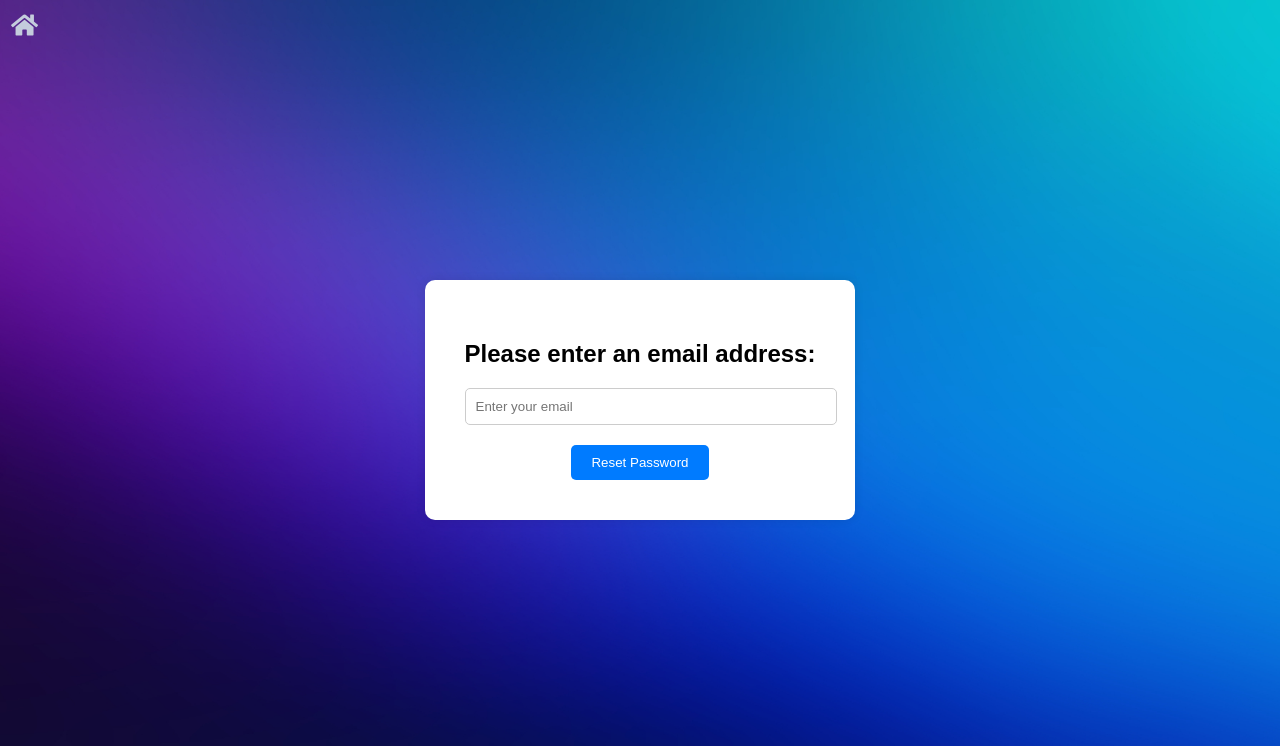
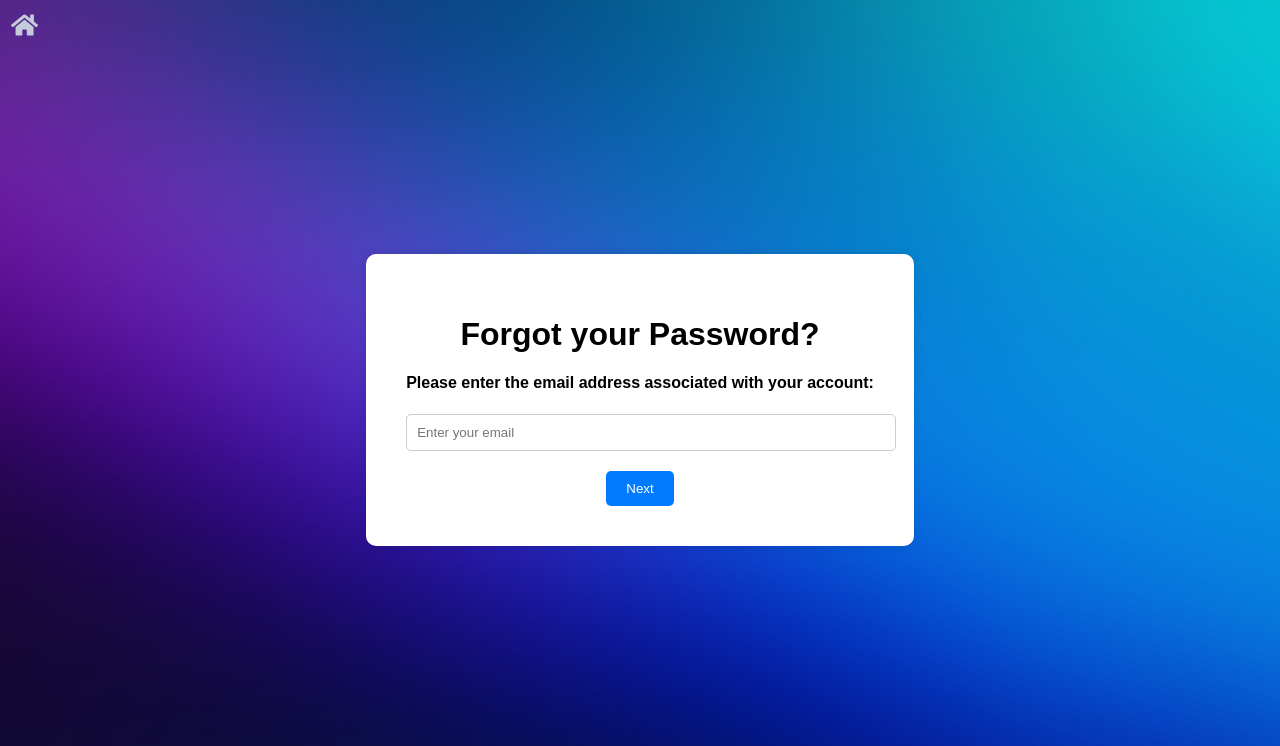
Before and after one commit to RabihZeineddine/carsRus, a Flask app: page /forgot-password in a window 1280 px wide. Shown: the top 746 px of the page. Run offline with Flask 3, Linux system fonts and the light colour scheme.

Commit message:
Forgot Password Now working

```diff
--- a/app.py
+++ b/app.py
@@ -1,7 +1,7 @@
 from flask import Flask, render_template, request, redirect, url_for, session, jsonify
 from car_data import cars
-import json, random, string, atexit, smtplib
 from email.mime.text import MIMEText
+import json, random, string, atexit, smtplib, time
 
 # flask stuff
 app = Flask(__name__)
@@ -19,8 +19,9 @@ def login():
         email = request.form['email']
         password = request.form['password']
 
+        # load users from user.json
+        users = load_users()
         # finds user with matching email and password
-        users = load_users()
         user = next((user for user in users if user['Email'] == email and user['Password'] == password), None)
 
         # checks session data against user input fields
@@ -29,7 +30,7 @@ def login():
             return redirect(url_for('index'))
         # error if no matching user found
         else:
-            return "Invalid email or password. Please try again."
+            return "Invalid email or password. Please redirect back and try again."
 
     return render_template('login.html')
 
@@ -73,9 +74,47 @@ def signup():
     # render signup screen
     return render_template('signup.html')
 
-@app.route('/forgot-password')
+@app.route('/forgot-password', methods=['GET', 'POST'])
 def forgot_password():
+    if request.method == 'POST':
+        # get email from form and load user data
+        email = request.form.get('email')
+        users = load_users()
+
+        # find user with provided email
+        user = next((user for user in users if user['Email'] == email), None)
+
+        #if user found re-render with reset password prompt
+        if user:
+            return render_template('forgot-password.html', email=email)
+        else:
+            return "Email not found. Please redirect back."
+    # render for GET requests
     return render_template('forgot-password.html')
+
+@app.route('/reset-password', methods=['POST'])
+def reset_password():
+    # get email, password, and password confirmation from forms
+    email = request.form.get('email')
+    new_password = request.form.get('new_password')
+    confirm_password = request.form.get('confirm_password')
+
+    # compare new password and password confirmation
+    if new_password != confirm_password:
+        return "Passwords do not match. Please Redirect Back"
+
+    # load user data, find the user with provided email
+    users = load_users()
+    user = next((user for user in users if user['Email'] == email), None)
+
+    # if user found, update password and save user data
+    if user:
+        user['Password'] = new_password
+        save_users(users)  # save the updated user data
+        return "Password has been reset successfully.Redirect back to the main page."
+    else:
+        return "User not found. Please Redirect back."
+
 
 @app.route('/search-results')
 def search_results():
@@ -250,6 +289,7 @@ def send_confirmation_email(recipient, confirmation_number):
     # print a message to confirm that the email was sent
     print("Email sent to " + recipient)
 
+# function to load in list of users from users.json
 def load_users():
     try:
         with open('users.json', 'r') as file:
@@ -257,6 +297,7 @@ def load_users():
     except FileNotFoundError:
         return []
 
+# function to append new user to users.json
 def save_users(users):
     with open('users.json', 'w') as file:
         json.dump(users, file, indent=4)
--- a/templates/checkout.html
+++ b/templates/checkout.html
@@ -38,16 +38,16 @@
             </div>
             <div class="form-group">
                 <label for="card-number">Credit Card Number:</label>
-                <input type="text" id="card-number" name="card-number" placeholder="1234 5678 9012 3456" required>
+                <input type="text" id="card-number" name="card-number" placeholder="1234 5678 9012 3456" maxlength="16" required>
             </div>
             <div class="form-row">
                 <div class="form-group">
                     <label for="expiration-date">Expiration Date:</label>
-                    <input type="text" id="expiration-date" name="expiration-date" placeholder="MM/YY" required>
+                    <input type="text" id="expiration-date" name="expiration-date" placeholder="MM/YY" maxlength="5" required>
                 </div>
                 <div class="form-group">
                     <label for="cvc">CVC:</label>
-                    <input type="text" id="cvc" name="cvc" placeholder="123" required>
+                    <input type="text" id="cvc" name="cvc" placeholder="123" maxlength="3" required>
                 </div>
             </div>
             <form action="{{ url_for('process_checkout') }}" method="POST">
--- a/templates/forgot-password.html
+++ b/templates/forgot-password.html
@@ -11,11 +11,20 @@
     <!-- Reset Button -->
     <a href="{{ url_for('index') }}" class="reset-button"><i class="fas fa-home"></i></a>
     <div class="forgot-password-container">
-        <h2>Please enter an email address:</h2>
-        <form action="reset-password.php" method="post"> <!-- Replace this, no longer using database -->
+        <h1>Forgot your Password?</h1>
+        <h4>Please enter the email address associated with your account:</h4>
+        <form action="{{ url_for('forgot_password') }}" method="POST">
             <input type="email" name="email" placeholder="Enter your email" required>
+            <button type="submit">Next</button>
+        </form>
+        {% if email %}
+        <form action="{{ url_for('reset_password') }}" method="POST">
+            <input type="hidden" name="email" value="{{ email }}">
+            <input type="password" name="new_password" placeholder="Enter new password" required>
+            <input type="password" name="confirm_password" placeholder="Confirm new password" required>
             <button type="submit">Reset Password</button>
         </form>
+        {% endif %}
     </div>
 </body>
 </html>
```
